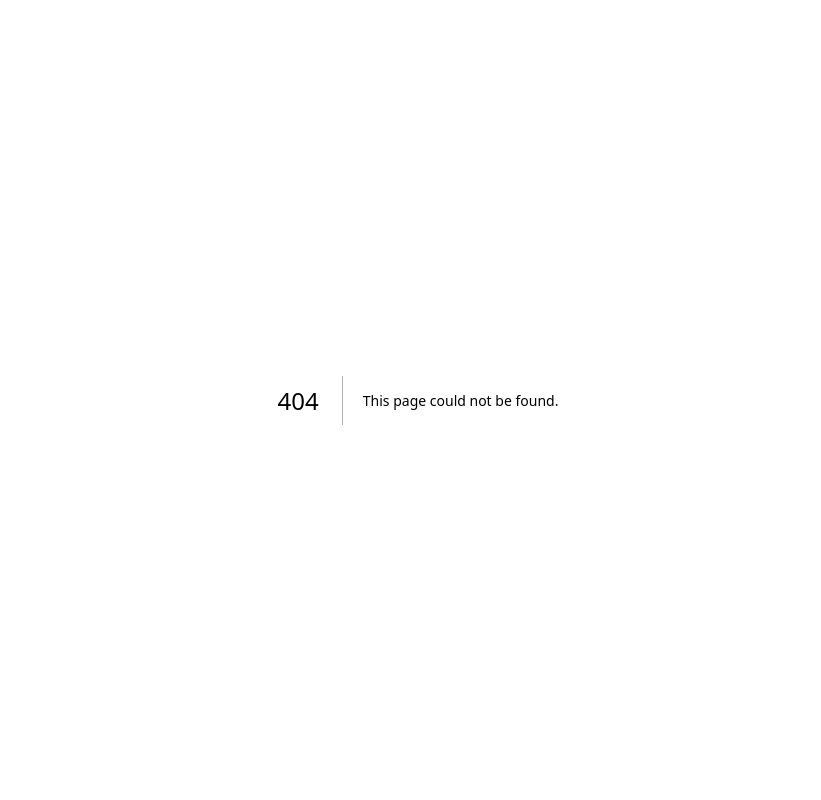
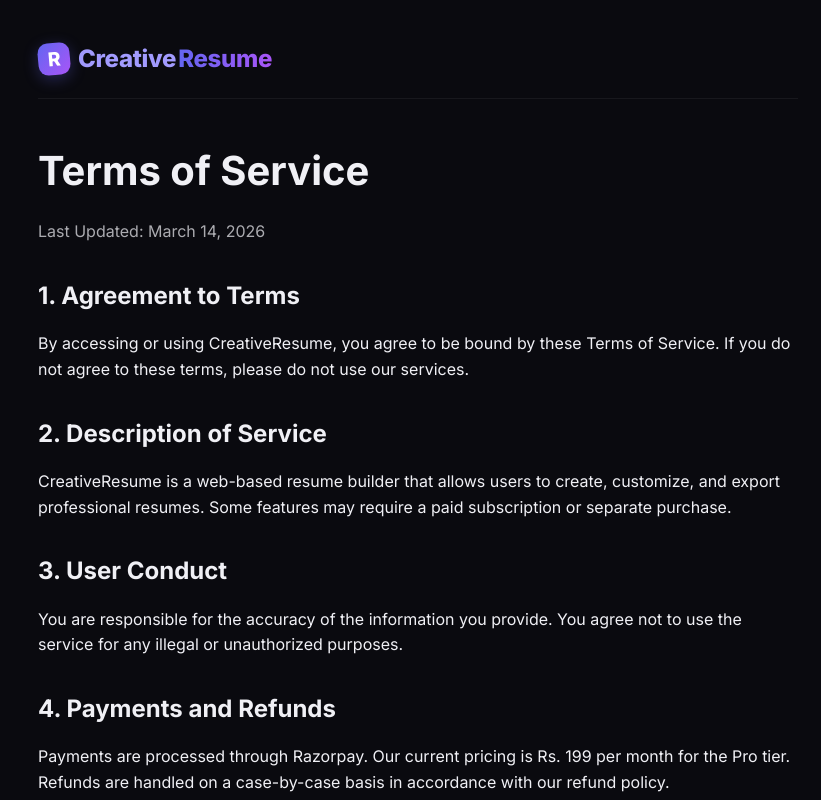
Before and after one commit to rohitbihal/Resume-Builder, a Next.js app: page /terms in a window 1280 px wide. Before the commit this address had no page. Shown: the top 800 px of the page, without its empty margins (222-1043 px from the left). Built offline with nearby package versions, Linux system fonts and the light colour scheme.

Commit message:
Branding and Compliance Updates

```diff
--- a/src/app/builder/page.js
+++ b/src/app/builder/page.js
@@ -12,6 +12,7 @@ import { useState, useEffect } from 'react';
 import { supabase, signOut } from '@/lib/supabase';
 import { ResumeDB } from '@/lib/db';
 import AuthModal from '@/components/AuthModal';
+import Logo from '@/components/Branding/Logo';
 
 function BuilderInner() {
   const resumeState = useResume();
@@ -106,7 +107,9 @@ function BuilderInner() {
     <>
       <RoleSelection />
       <nav className={styles.builderNav}>
-        <Link href="/" className={styles.navLogo}>CreativeResume</Link>
+        <Link href="/" style={{ textDecoration: 'none' }}>
+          <Logo size="sm" />
+        </Link>
         <div className={styles.navLinks}>
           <Link href="/templates" className={styles.navLink}>Templates</Link>
           <Link href="/pricing" className={styles.navLink}>Pricing</Link>
--- /dev/null
+++ b/src/app/terms/page.js
@@ -0,0 +1,49 @@
+import Link from 'next/link';
+import Logo from '@/components/Branding/Logo';
+
+export default function TermsOfService() {
+  return (
+    <div style={{ maxWidth: '800px', margin: '0 auto', padding: '40px 20px', color: 'var(--cr-text)', lineHeight: '1.6' }}>
+      <header style={{ marginBottom: '40px', borderBottom: '1px solid var(--cr-border)', paddingBottom: '20px' }}>
+        <Link href="/" style={{ textDecoration: 'none' }}><Logo /></Link>
+      </header>
+
+      <h1 style={{ fontSize: '2.5rem', marginBottom: '1rem' }}>Terms of Service</h1>
+      <p style={{ opacity: 0.7, marginBottom: '2rem' }}>Last Updated: March 14, 2026</p>
+
+      <section style={{ marginBottom: '2rem' }}>
+        <h2 style={{ fontSize: '1.5rem', marginBottom: '1rem' }}>1. Agreement to Terms</h2>
+        <p>By accessing or using CreativeResume, you agree to be bound by these Terms of Service. If you do not agree to these terms, please do not use our services.</p>
+      </section>
+
+      <section style={{ marginBottom: '2rem' }}>
+        <h2 style={{ fontSize: '1.5rem', marginBottom: '1rem' }}>2. Description of Service</h2>
+        <p>CreativeResume is a web-based resume builder that allows users to create, customize, and export professional resumes. Some features may require a paid subscription or separate purchase.</p>
+      </section>
+
+      <section style={{ marginBottom: '2rem' }}>
+        <h2 style={{ fontSize: '1.5rem', marginBottom: '1rem' }}>3. User Conduct</h2>
+        <p>You are responsible for the accuracy of the information you provide. You agree not to use the service for any illegal or unauthorized purposes.</p>
+      </section>
+
+      <section style={{ marginBottom: '2rem' }}>
+        <h2 style={{ fontSize: '1.5rem', marginBottom: '1rem' }}>4. Payments and Refunds</h2>
+        <p>Payments are processed through Razorpay. Our current pricing is Rs. 199 per month for the Pro tier. Refunds are handled on a case-by-case basis in accordance with our refund policy.</p>
+      </section>
+
+      <section style={{ marginBottom: '2rem' }}>
+        <h2 style={{ fontSize: '1.5rem', marginBottom: '1rem' }}>5. Intellectual Property</h2>
+        <p>The templates and software provided by CreativeResume are the intellectual property of CreativeResume. You retain ownership of the content you input into your resumes.</p>
+      </section>
+
+      <section style={{ marginBottom: '2rem' }}>
+        <h2 style={{ fontSize: '1.5rem', marginBottom: '1rem' }}>6. Limitation of Liability</h2>
+        <p>CreativeResume shall not be liable for any indirect, incidental, special, consequential or punitive damages resulting from your use of the service.</p>
+      </section>
+
+      <footer style={{ marginTop: '40px', paddingTop: '20px', borderTop: '1px solid var(--cr-border)' }}>
+        <Link href="/" style={{ color: 'var(--cr-primary)', textDecoration: 'none' }}>← Back to Home</Link>
+      </footer>
+    </div>
+  );
+}
--- /dev/null
+++ b/src/components/Branding/Logo.js
@@ -0,0 +1,67 @@
+import React from 'react';
+
+const Logo = ({ size = 'md', className = '' }) => {
+  const sizes = {
+    sm: { fontSize: '1.2rem', gap: '6px', iconSize: '24px' },
+    md: { fontSize: '1.5rem', gap: '8px', iconSize: '32px' },
+    lg: { fontSize: '2.2rem', gap: '12px', iconSize: '48px' },
+  };
+
+  const { fontSize, gap, iconSize } = sizes[size] || sizes.md;
+
+  return (
+    <div
+      className={`logo-container ${className}`}
+      style={{
+        display: 'flex',
+        alignItems: 'center',
+        gap: gap,
+        fontWeight: '800',
+        letterSpacing: '-0.02em',
+        cursor: 'default',
+        userSelect: 'none',
+      }}
+    >
+      <div
+        className="logo-icon"
+        style={{
+          width: iconSize,
+          height: iconSize,
+          background: 'linear-gradient(135deg, #6366f1 0%, #a855f7 100%)',
+          borderRadius: '10px',
+          display: 'flex',
+          alignItems: 'center',
+          justifyContent: 'center',
+          color: 'white',
+          fontSize: `calc(${iconSize} * 0.6)`,
+          boxShadow: '0 4px 15px rgba(99, 102, 241, 0.3)',
+          transform: 'rotate(-5deg)',
+          transition: 'transform 0.3s ease',
+        }}
+        onMouseEnter={(e) => e.currentTarget.style.transform = 'rotate(0deg) scale(1.1)'}
+        onMouseLeave={(e) => e.currentTarget.style.transform = 'rotate(-5deg) scale(1)'}
+      >
+        R
+      </div>
+      <div
+        className="logo-text"
+        style={{
+          fontSize: fontSize,
+          color: 'var(--cr-text)',
+          display: 'flex',
+          alignItems: 'center',
+        }}
+      >
+        <span>Creative</span>
+        <span style={{
+          background: 'linear-gradient(90deg, #6366f1, #a855f7)',
+          WebkitBackgroundClip: 'text',
+          WebkitTextFillColor: 'transparent',
+          marginLeft: '2px'
+        }}>Resume</span>
+      </div>
+    </div>
+  );
+};
+
+export default Logo;
```
Also changed, not shown: src/app/page.js (+9 -6 lines), src/app/page.module.css (+16 -0 lines), src/app/privacy/page.js (added, +62 -0 lines).
